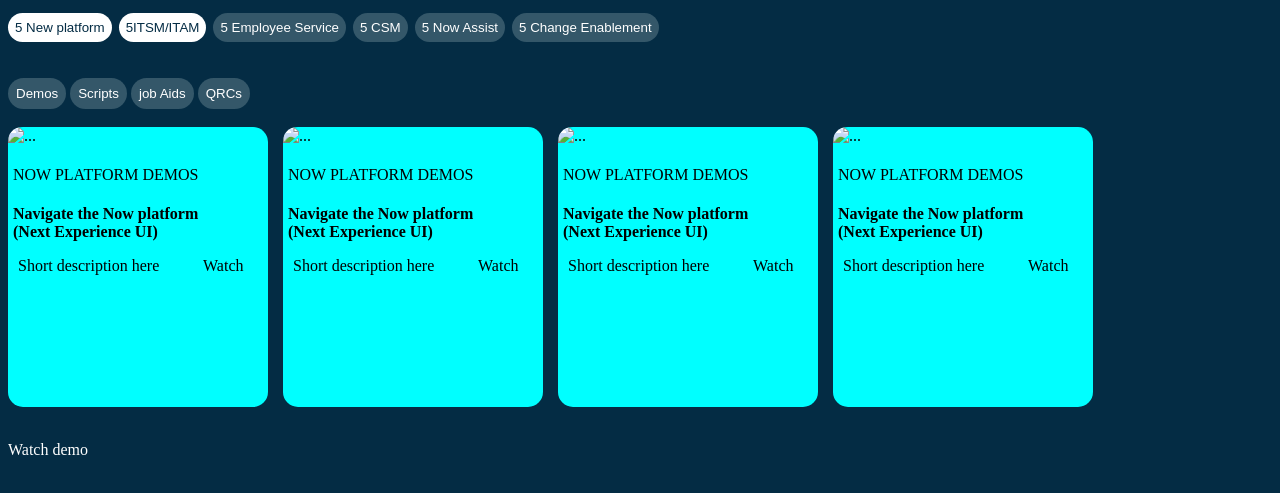
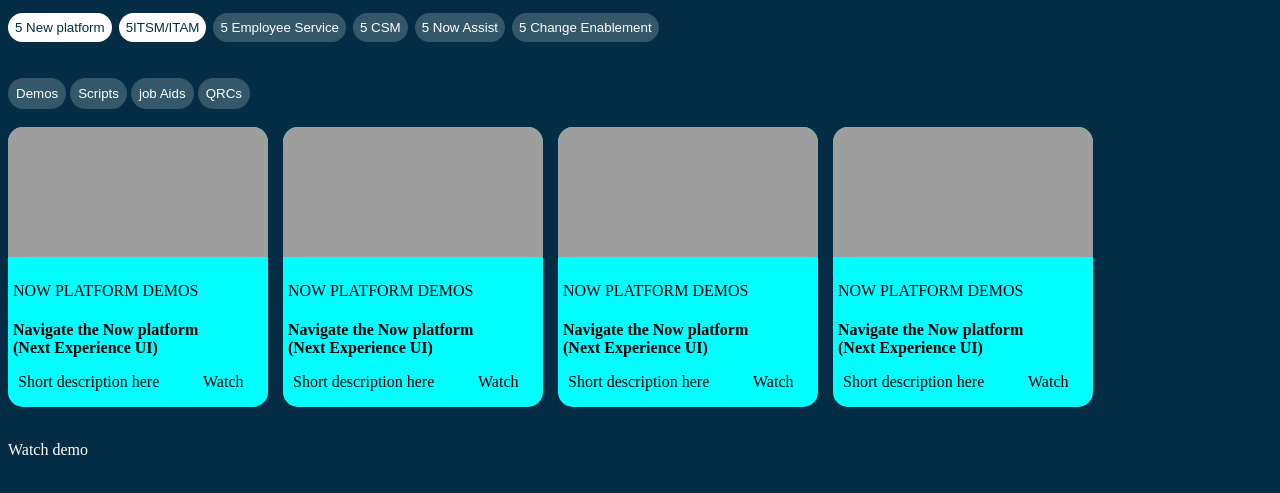
Before and after one commit to BOOBESH776/service-now, a plain HTML site: page index.html in a window 1280 px wide. Shown: the part 119-612 px from the top of the page. Drawn offline with Linux system fonts and the light colour scheme; the site is published under a folder, as on GitHub Pages, so addresses that start at the root find nothing.

Commit message:
Update index.html

```diff
--- a/index.html
+++ b/index.html
@@ -79,7 +79,7 @@
             <div class="card-container" style="display: flex; gap: 15px;">
                 <div class="">
                     <div class="card border-0">
-                        <img src="/img/standard-quality-control-concept-m.jpg" class="card-img-top" alt="...">
+                        <img src="./img/standard-quality-control-concept-m.jpg" class="card-img-top" alt="...">
                         <div class="card-body" style="padding: 5px;">
                             <P class="card-title">NOW PLATFORM DEMOS</P>
                             <h4 class="card-text">Navigate the Now platform <br> (Next Experience UI)</h4>
@@ -92,7 +92,7 @@
 
                 <div class="">
                     <div class="card border-0">
-                        <img src="/img/standard-quality-control-concept-m.jpg" class="card-img-top" alt="...">
+                        <img src="./img/standard-quality-control-concept-m.jpg" class="card-img-top" alt="...">
                         <div class="card-body" style="padding: 5px;">
                             <P class="card-title">NOW PLATFORM DEMOS</P>
                             <h4 class="card-text">Navigate the Now platform <br> (Next Experience UI)</h4>
@@ -105,7 +105,7 @@
 
                 <div class="">
                     <div class="card border-0">
-                        <img src="/img/standard-quality-control-concept-m.jpg" class="card-img-top" alt="...">
+                        <img src="./img/standard-quality-control-concept-m.jpg" class="card-img-top" alt="...">
                         <div class="card-body" style="padding: 5px;">
                             <P class="card-title">NOW PLATFORM DEMOS</P>
                             <h4 class="card-text">Navigate the Now platform <br> (Next Experience UI)</h4>
@@ -118,7 +118,7 @@
 
                 <div class="">
                     <div class="card border-0">
-                        <img src="/img/standard-quality-control-concept-m.jpg" class="card-img-top" alt="...">
+                        <img src="./img/standard-quality-control-concept-m.jpg" class="card-img-top" alt="...">
                         <div class="card-body" style="padding: 5px;">
                             <P class="card-title">NOW PLATFORM DEMOS</P>
                             <h4 class="card-text">Navigate the Now platform <br> (Next Experience UI)</h4>
@@ -138,4 +138,5 @@
 
 </body>
 
+
 </html>
```
